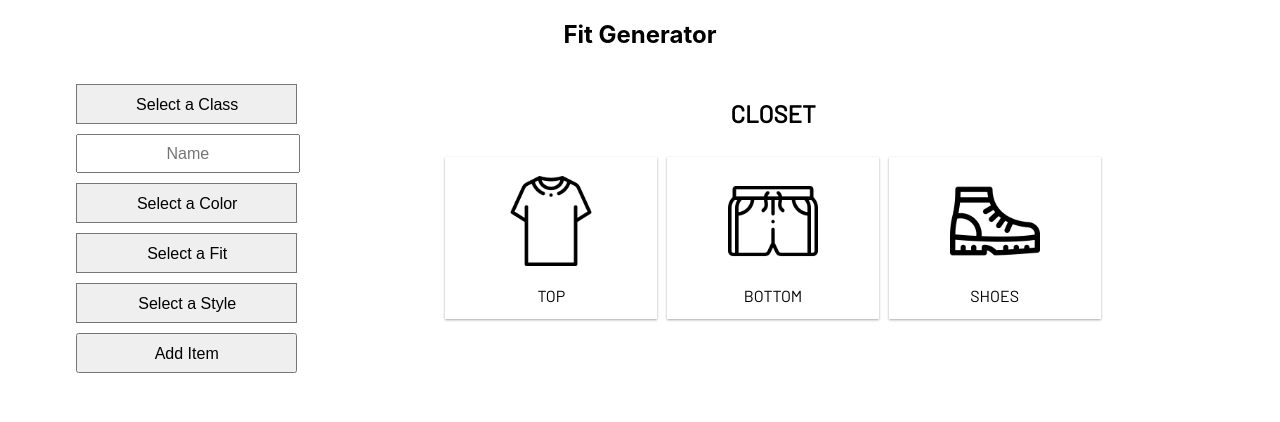
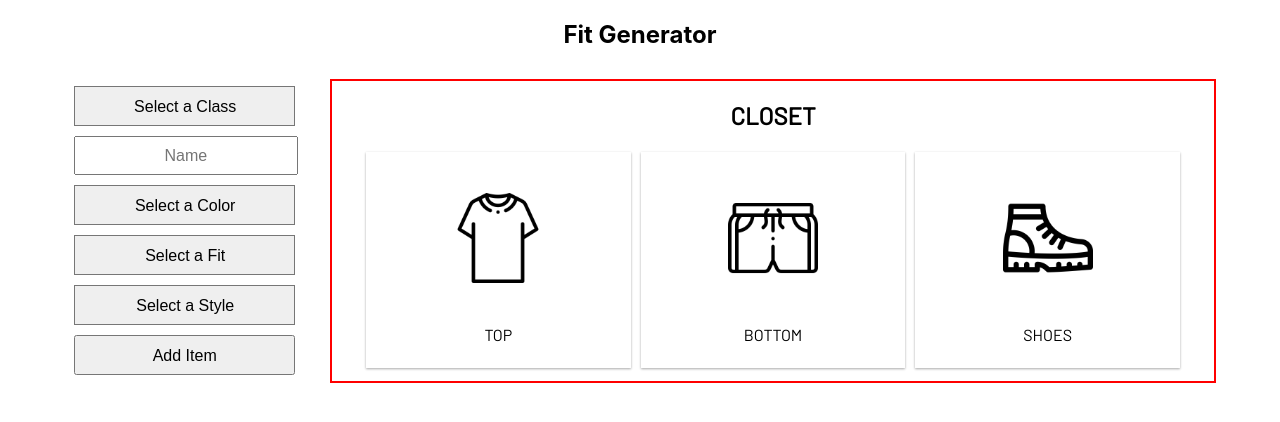
Before and after one commit to OmarGuajardo/fit-generator, a React (Create React App) app: page / in a window 1280 px wide. Shown: the top 422 px of the page. Built offline with nearby package versions, Linux system fonts and the light colour scheme.

Commit message:
minor changes in the closet

```diff
--- a/src/Closet.css
+++ b/src/Closet.css
@@ -1,28 +1,52 @@
+
 .closetContainer
 {
     font-family: "Barlow";
     display: inline-block;
-    /* border:2px solid red; */
+    border:2px solid red;
     height:300px;
     margin-left: 20px;
     width: 70%;
     text-align: center;
 }
-.optionsContainer
+.closetHeader{
+    margin-bottom: 10px;
+}
+.closetContainer .optionsContainer
 {
+    /* display: none; */
     display: inline-flex;
     justify-content: center;
     align-items: center;
     /* border:2px solid blue; */
-    width: 80%;
+    overflow: hidden;
+    width: 100%;
     margin: auto;
-    height: 60%;
+    height: 80%;
+    padding: 0px;
+    transition:0.3s ease;
+}
+.optionsContainer.hidden
+{
+    height:0px;
+    transition: 0.3s ease;
+    /* display: none; */
 }
 
+.classIconSelector.hidden
+{
+    display: none;
+}
 .classIconSelector{
-    /* display: flex;
-    justify-content: center;
-    align-items: center; */
+    margin:5px;
+    width:30%;
+    height:90%;
+    /* border:2px solid red; */
+    cursor: pointer;
+    box-shadow: 0 1px 3px rgba(0,0,0,0.12), 0 1px 2px rgba(0,0,0,0.24);
+  transition: all 0.3s cubic-bezier(.25,.8,.25,1);
+}
+.classIconSelector{
     margin:5px;
     width:30%;
     height:90%;
@@ -50,3 +74,17 @@
     display: block;
     width: 90px;
 }
+
+.closetContainer .closetShowCaseContainer{
+    /* border:2px solid red; */
+    width: 80%;
+    margin: auto;
+    height:70%;
+    overflow: hidden;
+    transition: 0.6s ease ;
+    padding:none;
+}
+.closetContainer .closetShowCaseContainer.hidden{
+    transition: 0.2s ease ;
+    height:0px;
+}
--- a/src/Closet.js
+++ b/src/Closet.js
@@ -5,14 +5,16 @@ import shorts from './icons/shorts.png'
 import shoes from './icons/boots.png'
 
 //TODO: REFERENCE AUTHOR OF ICONS
-{/* <div>Icons made by <a href="https://www.flaticon.com/authors/freepik" title="Freepik">Freepik</a> from <a href="https://www.flaticon.com/" title="Flaticon">www.flaticon.com</a></div> */}
+/* <div>Icons made by <a href="https://www.flaticon.com/authors/freepik" title="Freepik">Freepik</a> from <a href="https://www.flaticon.com/" title="Flaticon">www.flaticon.com</a></div> */
 function ClassIconSelector(props){
     return(
-        <div className = "classIconSelector">
-            <div className="clothe-container">
+        <div
+        onClick = {()=>{props.toggleClass(props.name)}}
+        className = {props.options ? "classIconSelector":"classIconSelector hidden"} >
+            <div className="clothe-container" >
                 <img className = "clothe" src={props.article} alt=""/>
             </div>
-            <div>{props.name}</div>
+            <div >{props.name}</div>
         </div>
     )
 }
@@ -20,23 +22,43 @@ function ClassIconSelector(props){
 export default class Closet extends Component {
     constructor(props){
         super(props);
+        this.toggleClass = this.toggleClass.bind(this)
+        this.state = {
+            options : true,
+            title :"CLOSET"
+        }
+        this.article_array = [[shirt,"TOP"],[shorts,"BOTTOM"],[shoes,"SHOES"]]
     }
+    toggleClass(name){
+        let newTitle
+        if(this.state.title !== "CLOSET"){newTitle = "CLOSET"}
+        else{newTitle = name}
+        this.setState(prevState =>{
+            return({
+                title:newTitle,
+                options:!prevState.options
+            })
+        })
+    }
+
     render() {
         return (
             <div className = "closetContainer">
-                <h2>CLOSET</h2>
-                <div className="optionsContainer">
-                    <ClassIconSelector
-                     article = {shirt}
-                     name = "TOP"/>
-                    <ClassIconSelector
-                    article = {shorts}
-                    name = "BOTTOM"/>
-                    <ClassIconSelector
-                    article = {shoes}
-                    name = "SHOES"/>
+                <h2 className = "closetHeader">{this.state.title}</h2>
+                <div
+                className = {this.state.options ? "optionsContainer":"optionsContainer hidden"}>
+                {this.article_array.map(item=><ClassIconSelector
+                key= {item[1]}
+                article = {item[0]}
+                name = {item[1]}
+                options = {this.state.options}
+                toggleClass = {this.toggleClass}
+                />)}
                 </div>
-                <div className="closetShowCaseContainer"></div>
+                <div
+                className={this.state.options? "closetShowCaseContainer hidden" : "closetShowCaseContainer"}>
+                   <button onClick = {()=>this.toggleClass()}></button>
+                </div>
             </div>
         )
     }
--- a/src/FitGenerator.js
+++ b/src/FitGenerator.js
@@ -1,66 +1,9 @@
 import './App.css'
 import React, { Component } from 'react'
 import Closet from './Closet'
+import ChoiceSelectorContainer from './components/FitGenerator/ChoiceSelectorContainer'
+import ClassSelector from './components/FitGenerator/ClassSelector'
 
-
-function ChoiceSelectorRow(props){
-
-    if(props.list.length > 0){
-        return(
-            <div>
-            {/* <div className = "ChoiceSelectorIndicator">{props.name}:</div> */}
-
-                <select className = "ChoiceSelectorRow" defaultValue = {props.name} name = {props.name} onChange = {props.handleOnChange}>
-                <option  disabled value = {props.name}>Select a {props.name}</option>
-                    {props.list.map(item => {
-                            return(<option  key = {item} value = {item}>{item}</option>)
-                    }
-                    )}
-
-                </select>
-            </div>
-            )
-        }
-        else{
-            return(
-                <div>
-                 {/* <div className = "ChoiceSelectorIndicator">{props.name}:</div> */}
-                    <input className = "ChoiceSelectorRow Input" name = {props.name}type="text" onChange = {props.handleOnChange} placeholder = {props.name}/>
-                </div>
-                )
-            }
-        }
-
-
-
-
-function ClassSelector(props){
-    return(
-        <div>
-            {/* <div className = "ChoiceSelectorIndicator">Class:</div> */}
-            <select  className = "ChoiceSelectorRow" defaultValue = "Class" onChange = {props.handleChangeClass}>
-
-               <option disabled value = "Class">Select a Class</option>
-               <option key = "Top" value = "Top">Top</option>
-               <option key = "Bottom" value = "Bottom">Bottom</option>
-               <option key = "Shoes" value = "Shoes">Shoes</option>
-            </select>
-        </div>
-        )
-    }
-function ChoiceSelectorContainer(props){
-
-    return(
-    <div>
-        {props.atts.map(item => <ChoiceSelectorRow
-        key = {Object.keys(item)[0]}
-        name = {Object.keys(item)[0]}
-        list = {Object.values(item)[0]}
-        handleOnChange = {props.handleOnChange}
-        />)}
-    </div>
-    )
-}
 
 export default class ToDoApp extends Component {
     constructor(props){
@@ -165,9 +108,8 @@ export default class ToDoApp extends Component {
                         />
                         <button  className = "ChoiceSelectorRow" onClick = {()=>{this.handleAddItem()}}>Add Item</button>
                     </div>
-                    <Closet
-                    name = "Omar"
-                    />
+                    <Closet/>
+
                 </div>
             </div>
 
--- /dev/null
+++ b/src/components/FitGenerator/ChoiceSelectorContainer.js
@@ -0,0 +1,15 @@
+import React from 'react'
+import ChoiceSelectorRow from './ChoiceSelectorRow'
+
+export default function ChoiceSelectorContainer(props) {
+    return(
+        <div>
+            {props.atts.map(item => <ChoiceSelectorRow
+            key = {Object.keys(item)[0]}
+            name = {Object.keys(item)[0]}
+            list = {Object.values(item)[0]}
+            handleOnChange = {props.handleOnChange}
+            />)}
+        </div>
+        )
+}
--- /dev/null
+++ b/src/components/FitGenerator/ChoiceSelectorRow.js
@@ -0,0 +1,28 @@
+import React from 'react'
+
+export default function ChoiceSelectorRow(props) {
+    if(props.list.length > 0){
+        return(
+            <div>
+            {/* <div className = "ChoiceSelectorIndicator">{props.name}:</div> */}
+
+                <select className = "ChoiceSelectorRow" defaultValue = {props.name} name = {props.name} onChange = {props.handleOnChange}>
+                <option  disabled value = {props.name}>Select a {props.name}</option>
+                    {props.list.map(item => {
+                            return(<option  key = {item} value = {item}>{item}</option>)
+                    }
+                    )}
+
+                </select>
+            </div>
+            )
+        }
+        else{
+            return(
+                <div>
+                 {/* <div className = "ChoiceSelectorIndicator">{props.name}:</div> */}
+                    <input className = "ChoiceSelectorRow Input" name = {props.name}type="text" onChange = {props.handleOnChange} placeholder = {props.name}/>
+                </div>
+                )
+            }
+}
--- /dev/null
+++ b/src/components/FitGenerator/ClassSelector.js
@@ -0,0 +1,16 @@
+import React from 'react'
+
+export default function ClassSelector(props) {
+    return(
+        <div>
+            {/* <div className = "ChoiceSelectorIndicator">Class:</div> */}
+            <select  className = "ChoiceSelectorRow" defaultValue = "Class" onChange = {props.handleChangeClass}>
+
+               <option disabled value = "Class">Select a Class</option>
+               <option key = "Top" value = "Top">Top</option>
+               <option key = "Bottom" value = "Bottom">Bottom</option>
+               <option key = "Shoes" value = "Shoes">Shoes</option>
+            </select>
+        </div>
+        )
+}
```
